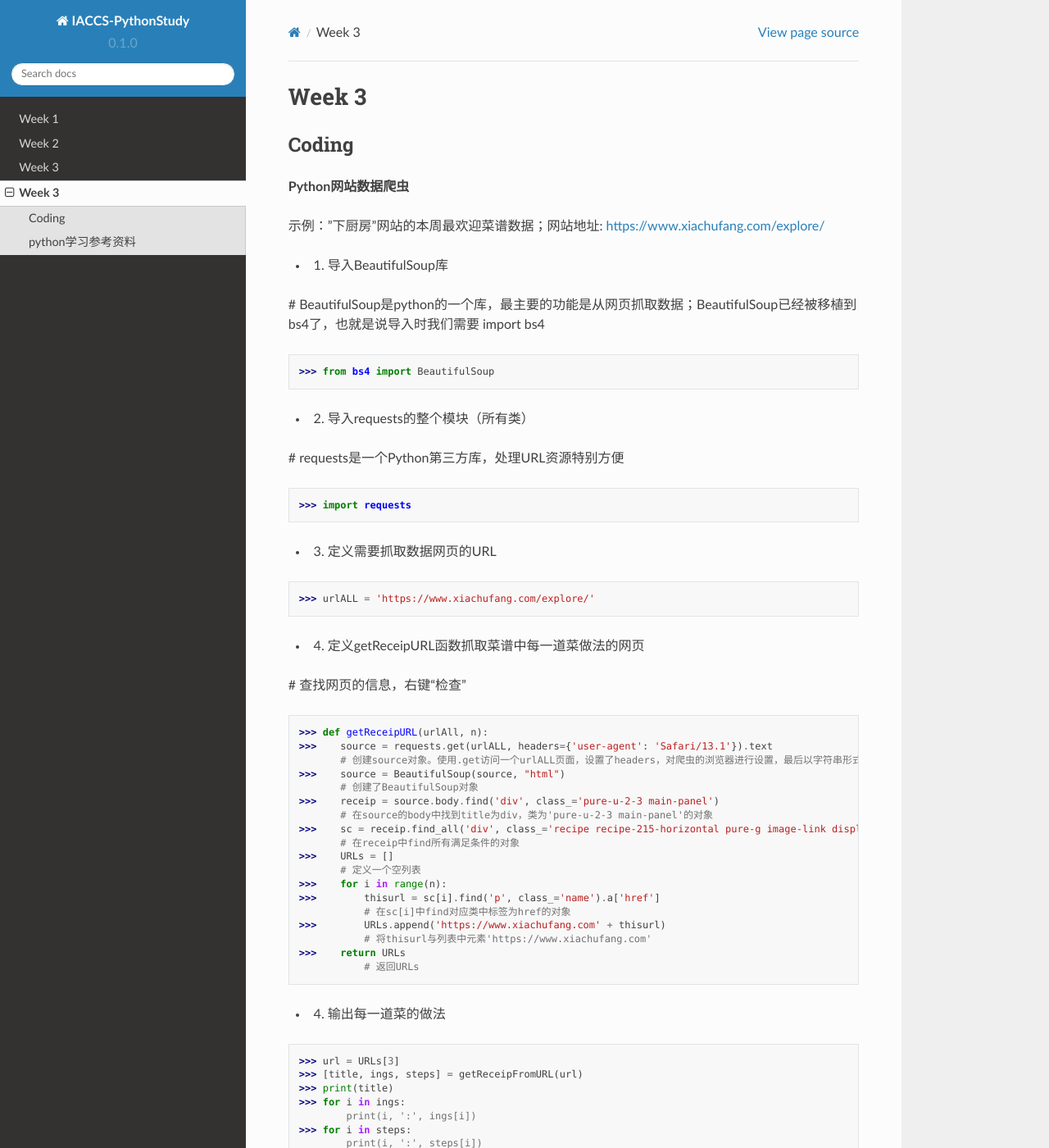
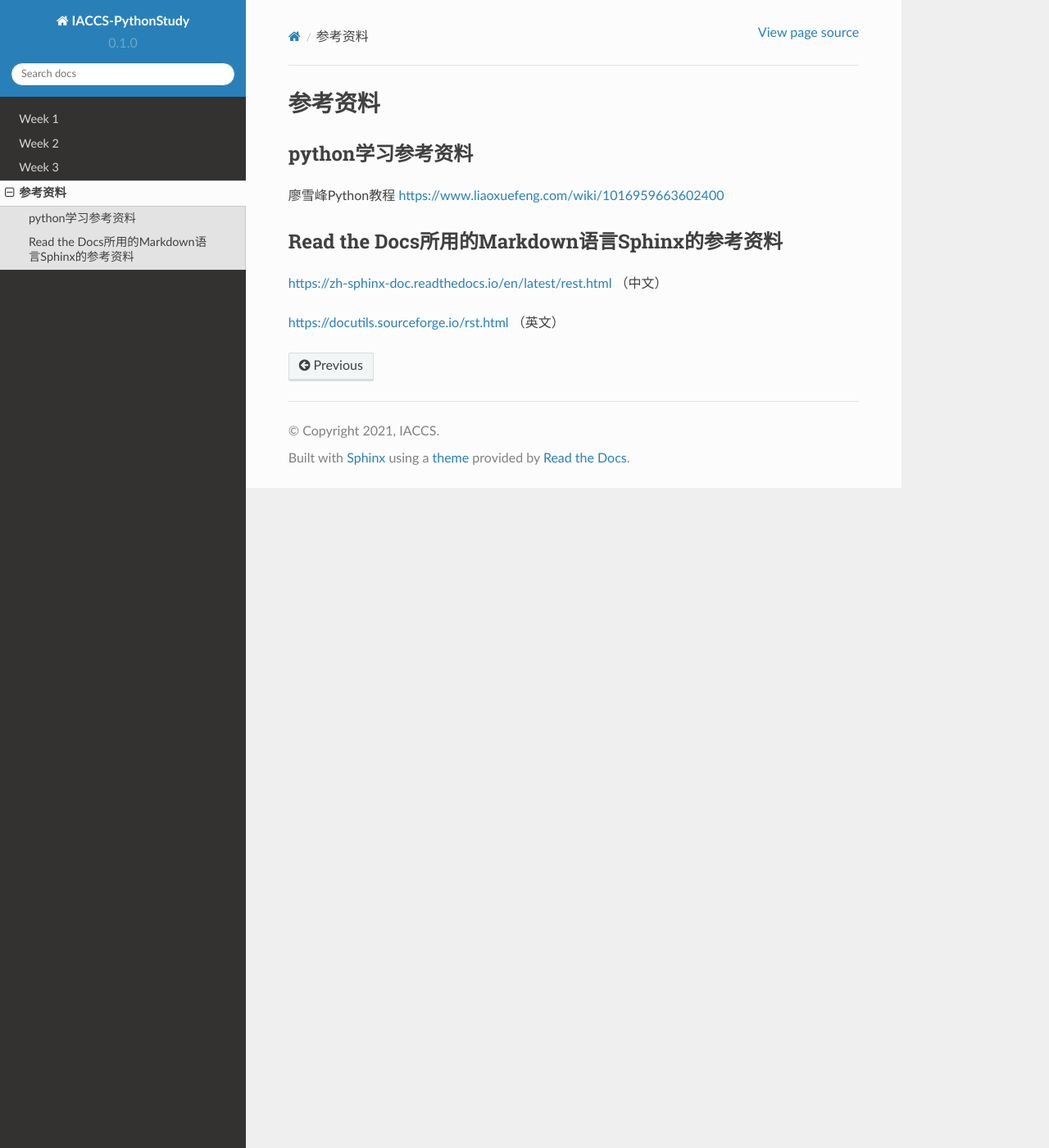
Before and after one commit to sandaowu/IACCS-Python-Study, a Sphinx documentation site: the page built from docs/source/supplementary.rst, in a window 1280 px wide and 1400 px high. Shown: the whole window at 82% size. Built offline with Sphinx 7.4.7 and the Read the Docs theme 2.0.0, drawn with Linux system fonts in a browser that asks for light colours.

Commit message:
Update supplementary.rst

```diff
--- a/docs/source/supplementary.rst
+++ b/docs/source/supplementary.rst
@@ -1,61 +1,14 @@
-Week 3
+参考资料
 =====
-Coding
-------------
-**Python网站数据爬虫**
-
-示例："下厨房"网站的本周最欢迎菜谱数据；网站地址: https://www.xiachufang.com/explore/
-
-* 1. 导入BeautifulSoup库
-
-# BeautifulSoup是python的一个库，最主要的功能是从网页抓取数据；BeautifulSoup已经被移植到bs4了，也就是说导入时我们需要 import bs4
-
->>> from bs4 import BeautifulSoup
-
-* 2. 导入requests的整个模块（所有类）
-
-# requests是一个Python第三方库，处理URL资源特别方便
-
->>> import requests
-
-* 3. 定义需要抓取数据网页的URL
-
->>> urlALL = 'https://www.xiachufang.com/explore/'
-
-* 4. 定义getReceipURL函数抓取菜谱中每一道菜做法的网页
-
-# 查找网页的信息，右键“检查”
-
->>> def getReceipURL(urlAll, n):
->>>    source = requests.get(urlALL, headers={'user-agent': 'Safari/13.1'}).text
-       # 创建source对象。使用.get访问一个urlALL页面，设置了headers，对爬虫的浏览器进行设置，最后以字符串形式返回对象
->>>    source = BeautifulSoup(source, "html")
-       # 创建了BeautifulSoup对象
->>>    receip = source.body.find('div', class_='pure-u-2-3 main-panel')
-       # 在source的body中找到title为div，类为'pure-u-2-3 main-panel'的对象
->>>    sc = receip.find_all('div', class_='recipe recipe-215-horizontal pure-g image-link display-block')
-       # 在receip中find所有满足条件的对象
->>>    URLs = []
-       # 定义一个空列表
->>>    for i in range(n):
->>>        thisurl = sc[i].find('p', class_='name').a['href']
-           # 在sc[i]中find对应类中标签为href的对象
->>>        URLs.append('https://www.xiachufang.com' + thisurl)
-           # 将thisurl与列表中元素'https://www.xiachufang.com'
->>>    return URLs
-           # 返回URLs
-
-* 4. 输出每一道菜的做法
-
->>> url = URLs[3]
->>> [title, ings, steps] = getReceipFromURL(url)
->>> print(title)
->>> for i in ings:
-        print(i, ':', ings[i])
->>> for i in steps:
-        print(i, ':', steps[i])
 
 
 python学习参考资料
 -------------
 廖雪峰Python教程 https://www.liaoxuefeng.com/wiki/1016959663602400
+
+
+Read the Docs所用的Markdown语言Sphinx的参考资料
+-------------
+https://zh-sphinx-doc.readthedocs.io/en/latest/rest.html  （中文）
+
+https://docutils.sourceforge.io/rst.html  （英文）
```
